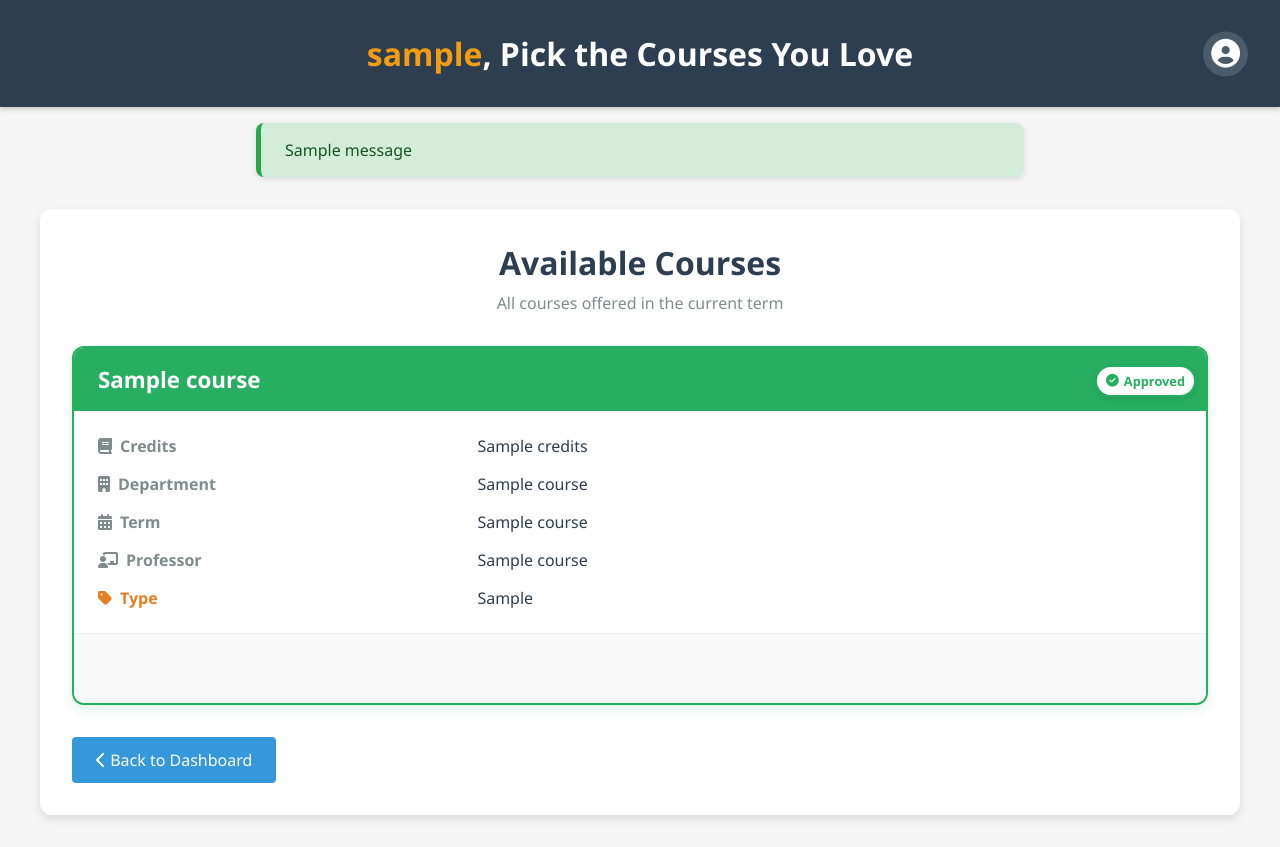
After one commit to 112201019/University_management_system, a Flask app: template templates/student/add_courses.html in a window 1280 px wide. The commit adds this page. Run offline with Flask 3, Linux system fonts and the light colour scheme; the template is opened without the code that fills it: most values are stand-ins (such as "Sample title", 1, 10 or a date in 2020); one stand-in notice (Sample message) is shown; some libraries are stand-ins or nearby versions.

Commit message:
course registration done upto some extent

```diff
--- a/app.py
+++ b/app.py
@@ -302,11 +302,125 @@ def view_profile():
         degree_name=degree_name
     )
 
-@app.route('/student/course_registation/add_courses')
+@app.route('/student/course_registration/add_courses', methods=['GET', 'POST'])
 def add_courses():
     if session.get('role') != 'student':
-        return redirect(url_for("login"))
-    return render_template("./student/drop_courses.html", username=session.get("username"))
+        return redirect(url_for('login'))
+
+    user_id = session.get('user_id')
+    if not user_id:
+        flash('Session expired. Please log in again.', 'warning')
+        return redirect(url_for('login'))
+
+    # Handle POST: Add or Drop
+    if request.method == 'POST':
+        offering_id = request.form['offering_id']
+        action = request.form.get('action')
+
+        if action == 'add':
+            # Duplicate check (excluding dropped)
+            dup = db.execute_dql_commands(
+                "SELECT status FROM Enrollment WHERE studentId = :sid AND offeringId = :oid",
+                {'sid': user_id, 'oid': offering_id}
+            ).fetchone()
+
+            if dup and dup[0] != 'Dropped':
+                flash("You've already requested or completed this course.", "warning")
+                return redirect(url_for('add_courses'))
+
+            if dup and dup[0] == 'Dropped':
+                # Reactivate the dropped row
+                db.execute_ddl_and_dml_commands(
+                    '''
+                    UPDATE Enrollment
+                    SET status = 'Pending', enrollmentDate = :edate
+                    WHERE studentId = :sid AND offeringId = :oid
+                    ''',
+                    {'sid': user_id, 'oid': offering_id, 'edate': date.today()}
+                )
+            else:
+                # Compute next enrollmentId
+                maxid_row = db.execute_dql_commands("SELECT COALESCE(MAX(enrollmentId),0) FROM Enrollment").fetchone()
+                next_id = maxid_row[0] + 1
+                db.execute_ddl_and_dml_commands(
+                    '''
+                    INSERT INTO Enrollment (enrollmentId, studentId, offeringId, enrollmentDate, status)
+                    VALUES (:eid, :sid, :oid, :edate, 'Pending')
+                    ''',
+                    {'eid': next_id, 'sid': user_id, 'oid': offering_id, 'edate': date.today()}
+                )
+
+            flash("Course request submitted (pending approval).", "success")
+            return redirect(url_for('add_courses'))
+
+        elif action == 'drop':
+            db.execute_ddl_and_dml_commands(
+                '''
+                UPDATE Enrollment
+                SET status = 'Dropped'
+                WHERE studentId = :sid AND offeringId = :oid AND status = 'Pending'
+                ''',
+                {'sid': user_id, 'oid': offering_id}
+            )
+            flash("Course request dropped.", "info")
+            return redirect(url_for('add_courses'))
+
+    # GET → find the active term
+    today = date.today()
+    term_row = db.execute_dql_commands(
+        "SELECT termId FROM AcademicTerm WHERE startDate < :today AND endDate > :today",
+        {'today': today}
+    ).fetchone()
+
+    courses = []
+    if term_row:
+        term_id = term_row[0]
+        stud_dept = db.execute_dql_commands(
+            "SELECT departmentId FROM Students WHERE studentId = :sid",
+            {'sid': user_id}
+        ).fetchone()[0]
+
+        courses = db.execute_dql_commands("""
+            SELECT
+                co.offeringId AS "offeringId",
+                c.courseId AS "courseId",
+                c.courseName AS "courseName",
+                c.credits AS "credits",
+                d.deptName AS "deptName",
+                at.termName AS "termName",
+                p.professorName AS "professorName",
+                CASE
+                    WHEN c.departmentId = :stud_dept
+                        THEN 'Core Course'
+                        ELSE 'Elective Course'
+                END AS "courseType",
+                (SELECT e.status
+                    FROM Enrollment e
+                    WHERE e.studentId = :uid
+                        AND e.offeringId = co.offeringId)
+                AS "enrollmentStatus",
+                (SELECT at2.termName
+                FROM Enrollment e2
+                JOIN CourseOffering co2 ON e2.offeringId = co2.offeringId
+                JOIN AcademicTerm at2 ON co2.termId = at2.termId
+                JOIN StudentGrades sg2 ON e2.enrollmentId = sg2.enrollmentId
+                WHERE e2.studentId = :uid AND co2.courseId = c.courseId
+                    AND e2.status = 'Approved' AND sg2.grade > 35
+                ORDER BY at2.startDate DESC LIMIT 1) AS "previousTermName"
+            FROM CourseOffering co
+            JOIN Courses c ON co.courseId = c.courseId
+            JOIN Department d ON c.departmentId = d.departmentId
+            JOIN AcademicTerm at ON co.termId = at.termId
+            JOIN Professors p ON co.professorId = p.professorId
+            WHERE co.termId = :tid
+        """, {'stud_dept': stud_dept, 'tid': term_id, 'uid': user_id}).mappings().all()
+
+        courses = [dict(c) for c in courses]
+        for course in courses:
+            course["can_add"] = not course["enrollmentStatus"] or course["enrollmentStatus"] == "Dropped"
+            course["can_drop"] = course["enrollmentStatus"] == "Pending"
+
+    return render_template('student/add_courses.html', username=session['username'], courses=courses)
 
 @app.route('/student/course_registation/drop_courses')
 def drop_courses():
--- /dev/null
+++ b/static/css/student/add_courses.css
@@ -0,0 +1,466 @@
+/* Base Styles */
+* {
+    margin: 0;
+    padding: 0;
+    box-sizing: border-box;
+    font-family: 'Segoe UI', Tahoma, Geneva, Verdana, sans-serif;
+}
+
+body {
+    background-color: #f5f5f5;
+}
+
+/* Header & Dropdown (consistent with profile theme) */
+header {
+    background-color: #2c3e50;
+    color: white;
+    padding: 2rem;
+    text-align: center;
+    position: relative;
+    display: flex;
+    justify-content: center;
+    align-items: center;
+    box-shadow: 0 2px 5px rgba(0, 0, 0, 0.2);
+}
+
+header h1 {
+    font-size: 2rem;
+}
+
+.profile-menu {
+    position: absolute;
+    right: 2rem;
+    top: 50%;
+    transform: translateY(-50%);
+}
+
+.profile-icon-wrapper {
+    cursor: pointer;
+    padding: 0.5rem;
+    border-radius: 50%;
+    background-color: rgba(255, 255, 255, 0.15);
+    transition: background-color 0.2s;
+}
+
+.profile-icon-wrapper:hover {
+    background-color: rgba(255, 255, 255, 0.25);
+}
+
+.profile-icon {
+    font-size: 1.8rem;
+    color: white;
+}
+
+.student-name {
+    font-weight: bold;
+    color: #f39c12;
+}
+
+.dropdown {
+    display: none;
+    position: absolute;
+    right: 0;
+    top: calc(100% + 0.7rem);
+    background-color: white;
+    min-width: 220px;
+    box-shadow: 0 8px 20px rgba(0, 0, 0, 0.15);
+    border-radius: 12px;
+    z-index: 10;
+    border: 1px solid rgba(0, 0, 0, 0.08);
+}
+
+.dropdown.show {
+    display: block;
+    animation: fadeIn 0.25s ease-out;
+}
+
+@keyframes fadeIn {
+    from {
+        opacity: 0;
+        transform: translateY(-15px);
+    }
+
+    to {
+        opacity: 1;
+        transform: translateY(0);
+    }
+}
+
+.dropdown a {
+    display: flex;
+    align-items: center;
+    padding: 1rem 1.2rem;
+    text-decoration: none;
+    color: #2c3e50;
+    transition: background-color 0.2s;
+    font-weight: 500;
+}
+
+.dropdown a:hover {
+    background-color: #f8f9fa;
+}
+
+.dropdown a i {
+    font-size: 1.1rem;
+    margin-right: 1rem;
+    color: #3498db;
+}
+
+.dropdown-divider {
+    height: 1px;
+    background-color: #eaeaea;
+    margin: 0.2rem 1rem;
+}
+
+/* Container & Page Header */
+.container {
+    max-width: 1200px;
+    margin: 2rem auto;
+    padding: 2rem;
+    background-color: #fff;
+    border-radius: 12px;
+    box-shadow: 0 4px 10px rgba(0, 0, 0, 0.1);
+}
+
+.page-header {
+    text-align: center;
+    margin-bottom: 2rem;
+}
+
+.page-header h2 {
+    font-size: 2rem;
+    color: #2c3e50;
+    margin-bottom: 0.5rem;
+}
+
+.page-header p {
+    color: #7f8c8d;
+}
+
+/* Courses Grid */
+.courses-grid {
+    display: grid;
+    grid-template-columns: repeat(auto-fit, minmax(450px, 1fr));
+    gap: 1.75rem;
+}
+
+/* Course Card Styling */
+.course-card {
+    background-color: #ffffff;
+    border: 1px solid #ddd;
+    border-radius: 12px;
+    overflow: hidden;
+    transition: transform 0.3s, box-shadow 0.3s;
+}
+
+.course-card:hover {
+    transform: translateY(-5px);
+    box-shadow: 0 4px 12px rgba(0, 0, 0, 0.1);
+}
+
+.status-badge {
+    position: absolute;
+    top: 17px;
+    right: 10px;
+    background-color: #fff;
+    color: #27ae60;
+    border: 2px solid #27ae60;
+    padding: 5px 9px;
+    border-radius: 20px;
+    font-size: 0.8rem;
+    font-weight: bold;
+    display: flex;
+    align-items: center;
+    gap: 5px;
+    box-shadow: 0 2px 5px rgba(0, 0, 0, 0.1);
+}
+
+.status-badge i {
+    color: #27ae60;
+}
+
+.card-header {
+    background-color: #2c3e50;
+    color: #fff;
+    padding: 1rem 1.5rem;
+    position: relative;
+}
+
+.card-header h3 {
+    font-size: 1.4rem;
+    display: flex;
+    align-items: center;
+    justify-content: space-between;
+}
+
+.course-id {
+    font-size: 0.9rem;
+    color: #ccc;
+}
+
+.card-body {
+    padding: 1.5rem;
+    color: #2c3e50;
+}
+
+.info-row {
+    display: flex;
+    align-items: center;
+    margin-bottom: 1rem;
+}
+
+.info-row:last-child {
+    margin-bottom: 0;
+}
+
+.info-label {
+    width: 35%;
+    font-weight: 600;
+    color: #7f8c8d;
+    display: flex;
+    align-items: center;
+    gap: 0.5rem;
+}
+
+.info-value {
+    width: 65%;
+}
+
+.course-type .info-label {
+    color: #e67e22;
+    font-weight: 700;
+}
+
+/* Back Button */
+.back-btn {
+    display: inline-block;
+    text-decoration: none;
+    padding: 0.75rem 1.5rem;
+    background-color: #3498db;
+    color: #fff;
+    border-radius: 4px;
+    transition: background-color 0.3s;
+    margin-top: 2rem;
+}
+
+.back-btn:hover {
+    background-color: #2980b9;
+}
+
+/* Responsive */
+@media (max-width: 768px) {
+    .container {
+        padding: 1rem;
+    }
+
+    .info-row {
+        flex-direction: column;
+    }
+
+    .info-label,
+    .info-value {
+        width: 100%;
+    }
+
+    .info-label {
+        margin-bottom: 0.3rem;
+    }
+}
+
+
+/* Add-button styling */
+.card-footer {
+    padding: 1rem;
+    background-color: #f9f9f9;
+    /* Optional: subtle footer contrast */
+    border-top: 1px solid #eee;
+    /* visual separation */
+    display: flex;
+    justify-content: center;
+    min-height: 70px;
+    /* Ensure consistent height for cards with or without buttons */
+}
+
+.button-wrapper {
+    display: flex;
+    justify-content: center;
+    width: 100%;
+}
+
+.add-btn {
+    background-color: #3498db;
+    color: white;
+    border: none;
+    padding: 10px 24px;
+    font-size: 15px;
+    font-weight: 500;
+    border-radius: 8px;
+    cursor: pointer;
+    transition: background-color 0.3s ease, transform 0.2s ease;
+    box-shadow: 0 3px 6px rgba(0, 0, 0, 0.1);
+}
+
+.add-btn:hover {
+    background-color: #2980b9;
+    transform: translateY(-2px);
+}
+
+.add-btn:active {
+    transform: scale(0.97);
+}
+
+.flashes {
+    max-width: 800px;
+    margin: 1rem auto;
+    padding: 0 1rem;
+}
+
+.flash {
+    padding: 1rem 1.5rem;
+    margin-bottom: 1rem;
+    border-radius: 8px;
+    font-weight: 500;
+    box-shadow: 0 2px 6px rgba(0, 0, 0, 0.1);
+    animation: fadeIn 0.3s ease-in-out;
+}
+
+/* Success message */
+.flash.success {
+    background-color: #d4edda;
+    color: #155724;
+    border-left: 5px solid #28a745;
+}
+
+/* Error message */
+.flash.error {
+    background-color: #f8d7da;
+    color: #721c24;
+    border-left: 5px solid #e74c3c;
+}
+
+/* Info message */
+.flash.info {
+    background-color: #d1ecf1;
+    color: #0c5460;
+    border-left: 5px solid #3498db;
+}
+
+/* Warning message */
+.flash.warning {
+    background-color: #fff3cd;
+    color: #856404;
+    border-left: 5px solid #f39c12;
+}
+
+@keyframes fadeIn {
+    from {
+        opacity: 0;
+        transform: translateY(-10px);
+    }
+
+    to {
+        opacity: 1;
+        transform: translateY(0);
+    }
+}
+
+.course-card.completed {
+    border: 2px solid #8e44ad;
+    box-shadow: 0 4px 12px rgba(142, 68, 173, 0.15);
+}
+
+.course-card.pending {
+    border-color: #f39c12;
+    /* your student-name accent */
+    background-color: #fff8ec;
+    /* very pale orange */
+}
+
+.course-card.pending .card-header {
+    background-color: #f39c12;
+    /* stronger accent */
+    color: #2c3e50;
+    /* keep header text readable */
+}
+
+/* DROPPED courses: muted red-pink tint */
+.course-card.dropped {
+    border-color: #e74c3c;
+    /* your drop-btn red */
+    background-color: #fdecea;
+    /* very pale red */
+}
+
+.course-card.dropped .card-header {
+    background-color: #e74c3c;
+    /* matching drop-btn hover red */
+    color: #fff;
+    /* white text for contrast */
+}
+
+/* Badge for completed courses */
+.completed-badge {
+    position: absolute;
+    top: 17px;
+    right: 10px;
+    background-color: #8e44ad;
+    color: #fff;
+    border-radius: 20px;
+    padding: 5px 10px;
+    font-size: 0.8rem;
+    font-weight: bold;
+    display: flex;
+    align-items: center;
+    gap: 5px;
+}
+
+.completed-badge i {
+    color: #fff;
+}
+
+/* Ensure add button only shows when allowed */
+.card-footer {
+    min-height: 70px;
+    display: flex;
+    justify-content: center;
+    align-items: center;
+}
+
+/* Approved = green (existing .status-badge), Pending = yellow, Dropped = light red */
+.status-badge.status-pending {
+    background-color: #f1c40f;
+    color: #2c3e50;
+    border: 2px solid #f1c40f;
+}
+
+.status-badge.status-dropped {
+    background-color: #f5b7b1;
+    color: #c0392b;
+    border: 2px solid #e74c3c;
+}
+
+/* Drop button styling */
+.drop-btn {
+    background-color: #e74c3c;
+    color: white;
+    border: none;
+    padding: 0.5rem 1rem;
+    border-radius: 8px;
+    cursor: pointer;
+    font-weight: bold;
+    transition: background-color 0.2s;
+}
+
+.drop-btn:hover {
+    background-color: #c0392b;
+}
+
+.course-card.enrolled {
+    border: 2px solid #27ae60;
+    box-shadow: 0 4px 12px rgba(39, 174, 96, 0.15);
+}
+
+.course-card.enrolled .card-header {
+    background-color: #27ae60;
+    position: relative;
+}
--- a/static/css/student/courses.css
+++ b/static/css/student/courses.css
@@ -135,7 +135,7 @@ header h1 {
 /* Courses Grid */
 .courses-grid {
     display: grid;
-    grid-template-columns: repeat(auto-fit, minmax(320px, 1fr));
+    grid-template-columns: repeat(auto-fit, minmax(450px, 1fr));
     gap: 1.75rem;
 }
 
--- /dev/null
+++ b/templates/student/add_courses.html
@@ -0,0 +1,146 @@
+<!DOCTYPE html>
+<html lang="en">
+
+<head>
+    <meta charset="UTF-8" />
+    <meta name="viewport" content="width=device-width,initial-scale=1" />
+    <title>Available Courses</title>
+    <link rel="stylesheet" href="https://cdnjs.cloudflare.com/ajax/libs/font-awesome/6.4.0/css/all.min.css" />
+    <link rel="stylesheet" href="{{ url_for('static', filename='css/student/add_courses.css') }}" />
+</head>
+
+<body>
+    <header>
+        <h1> <span class="student-name">{{ username }}</span>, Pick the Courses You Love</h1>
+        <div class="profile-menu">
+            <div class="profile-icon-wrapper" onclick="toggleDropdown()">
+                <i class="fas fa-user-circle profile-icon"></i>
+            </div>
+            <div class="dropdown" id="dropdownMenu">
+                <a href="{{ url_for('student_dashboard') }}">
+                    <i class="fas fa-home"></i>
+                    <span>Home</span>
+                </a>
+                <a href="{{ url_for('view_profile') }}">
+                    <i class="fas fa-user"></i>
+                    <span>Profile</span>
+                </a>
+                <div class="dropdown-divider"></div>
+                <a href="{{ url_for('logout') }}" class="logout-option">
+                    <i class="fas fa-sign-out-alt"></i>
+                    <span>Logout</span>
+                </a>
+            </div>
+        </div>
+    </header>
+
+    <!-- flash messages -->
+    {% with messages = get_flashed_messages(with_categories=true) %}
+    {% if messages %}
+    <div class="flashes">
+        {% for category, message in messages %}
+        <div class="flash {{ category }}">{{ message }}</div>
+        {% endfor %}
+    </div>
+    {% endif %}
+    {% endwith %}
+
+
+    <div class="container">
+        <div class="page-header">
+            <h2>Available Courses</h2>
+            <p>All courses offered in the current term</p>
+        </div>
+
+        <div class="courses-grid">
+            {% if courses %}
+            {% for c in courses %}
+            <div class="course-card {% if c.enrollmentStatus or c.previouslyPassed == 'Passed' %}enrolled{% endif %}">
+                <div class="card-header">
+                    <h3>
+                        {{ c.courseName }}
+                        <span class="course-id">({{ c.courseId }})</span>
+                    </h3>
+
+                    {% if c.previousTermName %}
+                    <div class="completed-badge">
+                        <i class="fas fa-graduation-cap"></i>
+                        <span>Completed in {{ c.previousTermName }}</span>
+                    </div>
+                    {% elif c.enrollmentStatus %}
+                    <div class="status-badge status-{{ c.enrollmentStatus|lower }}">
+                        <i class="fas fa-{{
+                                    'check-circle' if c.enrollmentStatus=='Approved' else
+                                    'clock' if c.enrollmentStatus=='Pending' else
+                                    'times-circle'
+                                 }}"></i>
+                        <span>{{ c.enrollmentStatus }}</span>
+                    </div>
+                    {% endif %}
+                </div>
+                <div class="card-body">
+                    <div class="info-row">
+                        <div class="info-label"><i class="fas fa-book"></i> Credits</div>
+                        <div class="info-value">{{ c.credits }}</div>
+                    </div>
+                    <div class="info-row">
+                        <div class="info-label"><i class="fas fa-building"></i> Department</div>
+                        <div class="info-value">{{ c.deptName }}</div>
+                    </div>
+                    <div class="info-row">
+                        <div class="info-label"><i class="fas fa-calendar-alt"></i> Term</div>
+                        <div class="info-value">{{ c.termName }}</div>
+                    </div>
+                    <div class="info-row">
+                        <div class="info-label"><i class="fas fa-chalkboard-teacher"></i> Professor</div>
+                        <div class="info-value">{{ c.professorName }}</div>
+                    </div>
+                    <div class="info-row course-type">
+                        <div class="info-label"><i class="fas fa-tag"></i> Type</div>
+                        <div class="info-value">{{ c.courseType }}</div>
+                    </div>
+                </div>
+                <div class="card-footer">
+                    {% if c.can_add %}
+                    <form method="POST" action="{{ url_for('add_courses') }}">
+                        <input type="hidden" name="offering_id" value="{{ c.offeringId }}" />
+                        <input type="hidden" name="action" value="add" />
+                        <button type="submit" class="add-btn">Add</button>
+                    </form>
+                    {% elif c.can_drop %}
+                    <form method="POST" action="{{ url_for('add_courses') }}">
+                        <input type="hidden" name="offering_id" value="{{ c.offeringId }}" />
+                        <input type="hidden" name="action" value="drop" />
+                        <button type="submit" class="drop-btn">Drop</button>
+                    </form>
+                    {% endif %}
+                </div>
+            </div>
+            {% endfor %}
+            {% else %}
+            <p class="no-courses">No courses are being offered right now.</p>
+            {% endif %}
+        </div>
+
+        <a href="{{ url_for('student_dashboard') }}" class="back-btn">
+            <i class="fas fa-chevron-left"></i> Back to Dashboard
+        </a>
+    </div>
+
+    <script>
+        function toggleDropdown() {
+            document.getElementById('dropdownMenu').classList.toggle('show');
+        }
+        window.addEventListener('click', function (event) {
+            if (
+                !event.target.matches('.profile-icon') &&
+                !event.target.matches('.profile-icon-wrapper')
+            ) {
+                const dropdown = document.getElementById('dropdownMenu');
+                dropdown.classList.remove('show');
+            }
+        });
+    </script>
+</body>
+
+</html>
```
